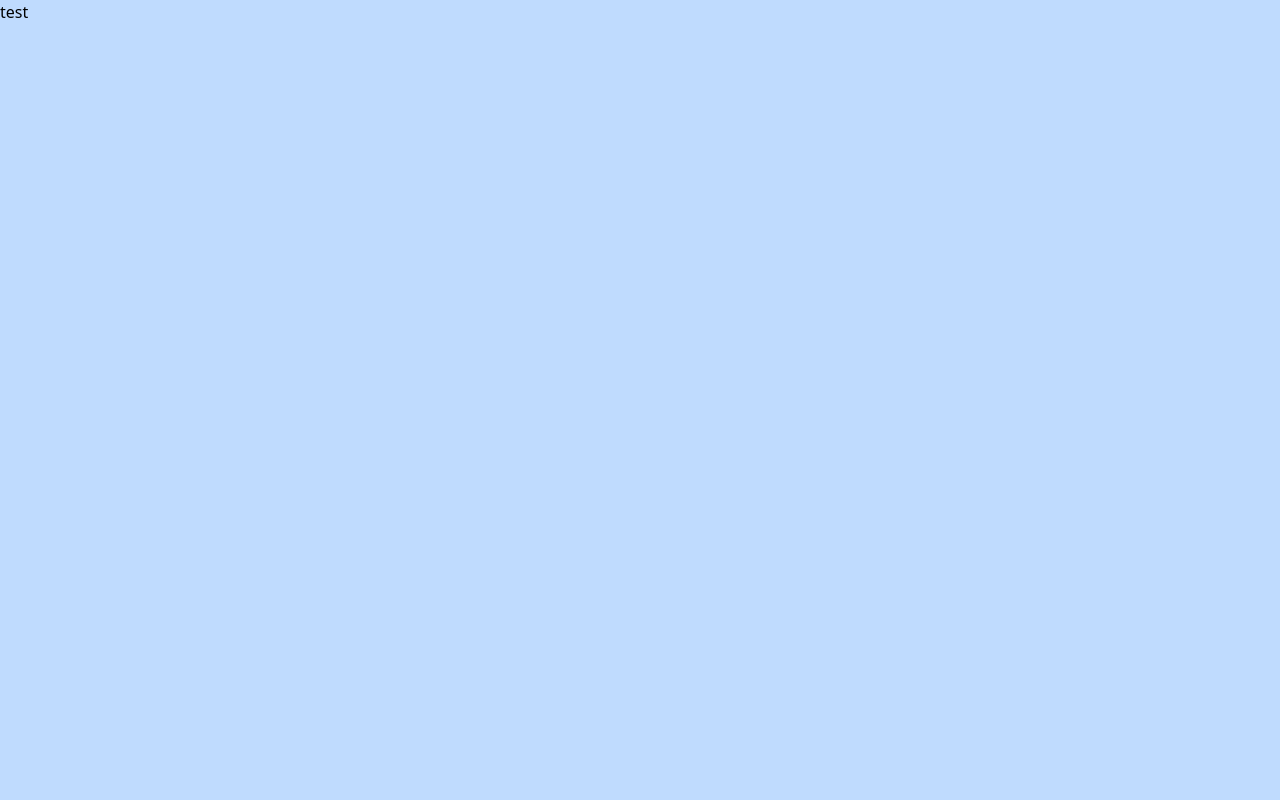
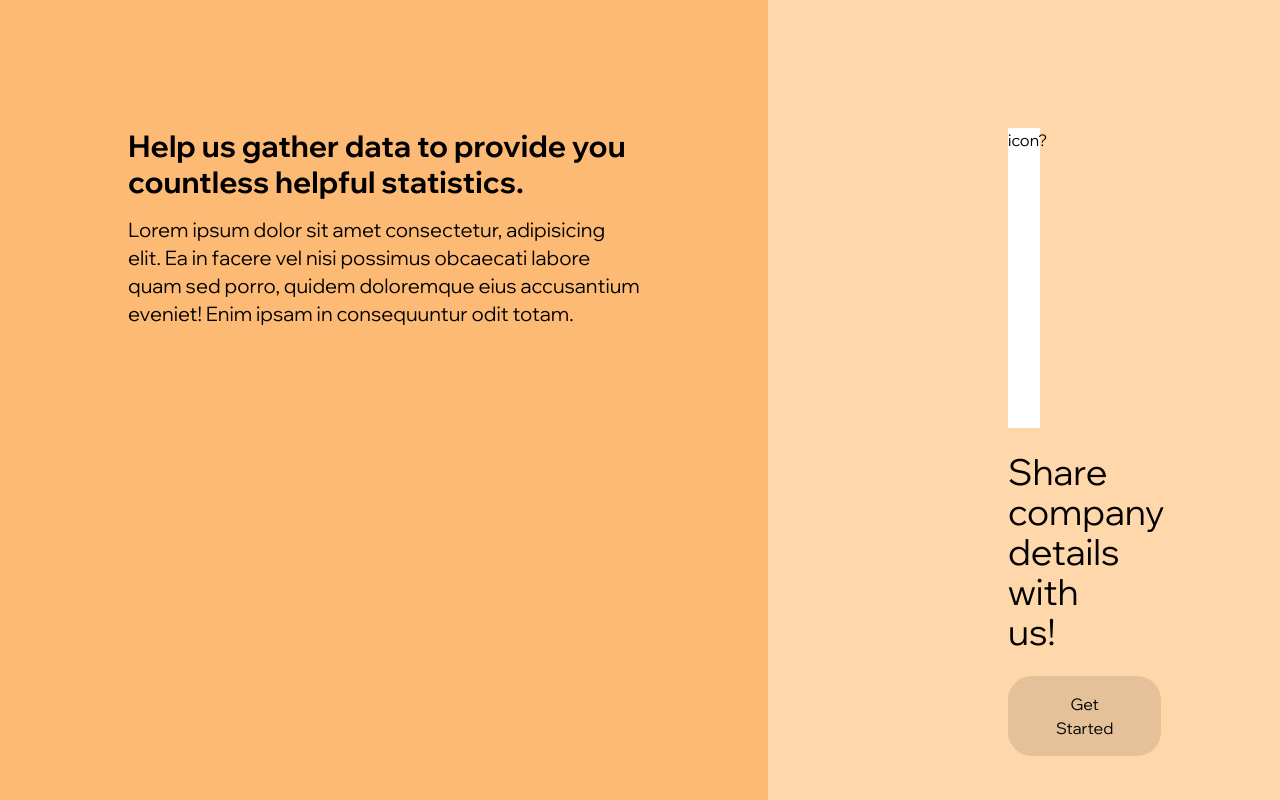
Before and after one commit to batorlancs/formtask, a React (Vite) app: page / in a window 1280 px wide. Built offline with nearby package versions, Linux system fonts and the light colour scheme.

Commit message:
simple page structure created with basic components and functions to track steps

```diff
--- a/package.json
+++ b/package.json
@@ -23,6 +23,7 @@
 		"eslint-plugin-react-hooks": "^4.6.0",
 		"eslint-plugin-react-refresh": "^0.3.4",
 		"postcss": "^8.4.23",
+		"tailwind-scrollbar": "^3.0.4",
 		"tailwindcss": "^3.3.2",
 		"vite": "^4.3.2"
 	}
--- a/src/components/mainPage/MainPage.jsx
+++ b/src/components/mainPage/MainPage.jsx
@@ -1,10 +1,20 @@
-import React from "react";
+import React, { useState } from "react";
+import RightBox from "./rightBox/RightBox";
+import LeftBox from "./leftBox/LeftBox";
 
 const MainPage = () => {
+
+    const [startedForm, setStartedForm] = useState(false);
+
+    const toggleStartedForm = () => {
+        setStartedForm(prev => !prev);
+    }
+
 	return (
 		<div>
-			<div className="h-screen w-screen bg-blue-200">
-                test
+			<div className="h-screen w-screen flex flex-row font-custom">
+                <LeftBox startedForm={startedForm} />
+                <RightBox startedForm={startedForm} toggleStartedForm={toggleStartedForm} />
             </div>
 		</div>
 	);
--- /dev/null
+++ b/src/components/mainPage/leftBox/LeftBox.jsx
@@ -0,0 +1,15 @@
+import React from "react";
+
+const LeftBox = (props) => {
+
+	return (
+		<div className={`${props.startedForm ? "w-[40%]" : "w-[60%]"} h-full duration-1000 bg-orange-300 flex justify-center px-32 pt-32`}>
+			<div className="flex flex-col gap-4">
+                <h1 className="text-3xl font-bold">Help us gather data to provide you countless helpful statistics.</h1>
+                <p className="text-xl">Lorem ipsum dolor sit amet consectetur, adipisicing elit. Ea in facere vel nisi possimus obcaecati labore quam sed porro, quidem doloremque eius accusantium eveniet! Enim ipsam in consequuntur odit totam.</p>
+            </div>
+		</div>
+	);
+};
+
+export default LeftBox;
--- /dev/null
+++ b/src/components/mainPage/rightBox/RightBox.jsx
@@ -0,0 +1,34 @@
+import React, { useState} from "react";
+import { GetStarted } from "./Steps/GetStarted";
+import StepTitle from "./Steps/StepTitle";
+import Step1 from "./Steps/Step1";
+
+const RightBox = (props) => {
+
+    const [currStep, setCurrStep] = useState(1);
+
+    const incCurrStepBy = (num) => {
+        setCurrStep(prev => prev+num);
+    }
+
+    const loadStep = () => {
+        if (currStep === 1) return <Step1 incCurrStepBy={incCurrStepBy}/>
+    }
+
+	return (
+		<div className={`${props.startedForm ? "w-[60%]" : "w-[40%]"} h-full bg-orange-200 duration-1000 flex items-start justify-center overflow-scroll scrollbar-none`}>
+			<div className="mt-32 px-60 w-full">
+                { props.startedForm ?
+                    <>
+                        <StepTitle currStep={currStep}/>
+                        { loadStep() }
+                    </>
+                    :
+                    <GetStarted toggleStartedForm={props.toggleStartedForm}/>
+                }
+            </div>
+		</div>
+	);
+};
+
+export default RightBox;
--- /dev/null
+++ b/src/components/mainPage/rightBox/Steps/GetStarted.jsx
@@ -0,0 +1,16 @@
+import React from "react";
+
+export const GetStarted = (props) => {
+	return (
+        <div className="">
+            <div className="h-[300px] w-full bg-white">icon?</div>
+            <h2 className="text-4xl mt-6">Share company details with us!</h2>
+            <button
+                className="px-12 py-4 bg-black bg-opacity-10 rounded-3xl mt-6"
+                onClick={props.toggleStartedForm}
+            >Get Started</button>
+        </div>
+	);
+};
+
+export default GetStarted;
--- /dev/null
+++ b/src/components/mainPage/rightBox/Steps/Step1.jsx
@@ -0,0 +1,31 @@
+import React from "react";
+import CompanyTextInput from "../formBox/inputs/CompanyTextInput";
+
+const Step1 = (props) => {
+	return (
+		<div>
+			<div className="flex flex-col gap-2">
+                <CompanyTextInput
+                    type="text"
+                    placeholder="Company Name Example Kft."
+                    label="Name"
+                />
+                <CompanyTextInput
+                    type="email"
+                    placeholder="example@company.com"
+                    label="Email"
+                />
+            </div>
+			<button
+				className="px-12 py-4 bg-black bg-opacity-10 rounded-3xl mt-6"
+				onClick={() => {
+					props.incCurrStepBy(1);
+				}}
+			>
+				Next
+			</button>
+		</div>
+	);
+};
+
+export default Step1;
--- /dev/null
+++ b/src/components/mainPage/rightBox/Steps/StepTitle.jsx
@@ -0,0 +1,28 @@
+import React, { useEffect } from "react";
+
+const stepTitles = [
+	"Get Started",
+	"Company Details",
+	"Employee Details",
+	"Verfify Details",
+	"Thank you",
+];
+const totalNumOfSteps = 4;
+
+const StepTitle = (props) => {
+	return (
+		<div className="w-full mb-12">
+			<h1 className="text-3xl font-bold mb-4">{stepTitles[props.currStep]}</h1>
+			<div className="w-full h-3 flex flex-row gap-2 justify-between">
+				{[...Array(props.currStep)].map((e, i) => (
+					<div className="w-full h-full bg-sky-400 rounded-full"></div>
+				))}
+				{[...Array(totalNumOfSteps - props.currStep)].map((e, i) => (
+					<div className="w-full h-full bg-black bg-opacity-10 rounded-full"></div>
+				))}
+			</div>
+		</div>
+	);
+};
+
+export default StepTitle;
--- /dev/null
+++ b/src/components/mainPage/rightBox/formBox/CompanyFormBox.jsx
@@ -0,0 +1,19 @@
+import React from "react";
+import CompanyTextInput from "./inputs/CompanyTextInput";
+import CompanyTextAreaInput from "./inputs/CompanyTextAreaInput";
+
+const CompanyFormBox = () => {
+	return (
+        <div className="">
+            <div className="mt-12 flex flex-col gap-6 justify-between">
+                <CompanyTextInput type="text" placeholder="Company Name Example Kft." label="Name"/>
+                <CompanyTextInput type="email" placeholder="example@company.com" label="Email"/>
+                <CompanyTextInput type="text" placeholder="0" label="Number of Employees" />
+                <CompanyTextAreaInput placeholder="Optional..." label="Description" />
+			</div>
+
+        </div>
+    );
+};
+
+export default CompanyFormBox;
--- /dev/null
+++ b/src/components/mainPage/rightBox/formBox/inputs/CompanyTextAreaInput.jsx
@@ -0,0 +1,17 @@
+import React from "react";
+
+const CompanyTextAreaInput = (props) => {
+	const { placeholder, label } = props;
+
+	return (
+		<div className="">
+			<h2 className="text-xl mb-2">{label}</h2>
+			<textarea
+				placeholder={placeholder}
+				className="h-40 w-full rounded-2xl bg-black bg-opacity-5 px-8 py-4 text-xl placeholder:text-black placeholder:text-opacity-40 resize-none scrollbar-none"
+			></textarea>
+		</div>
+	);
+};
+
+export default CompanyTextAreaInput;
--- /dev/null
+++ b/src/components/mainPage/rightBox/formBox/inputs/CompanyTextInput.jsx
@@ -0,0 +1,18 @@
+import React from "react";
+
+const CompanyTextInput = (props) => {
+	const { type, placeholder, label } = props;
+
+	return (
+		<div className="">
+			<h2 className="text-base mb-2">{label}</h2>
+			<input
+				type={type}
+				placeholder={placeholder}
+				className="w-full rounded-2xl bg-black bg-opacity-5 px-8 py-3 text-lg placeholder:text-black placeholder:text-opacity-40"
+			></input>
+		</div>
+	);
+};
+
+export default CompanyTextInput;
--- a/src/index.css
+++ b/src/index.css
@@ -1,3 +1,4 @@
+@import url('https://fonts.googleapis.com/css2?family=Wix+Madefor+Display:wght@400;500;600;700;800&display=swap');
 @tailwind base;
 @tailwind components;
 @tailwind utilities;
--- a/tailwind.config.js
+++ b/tailwind.config.js
@@ -5,7 +5,13 @@ export default {
         "./src/**/*.{js,ts,jsx,tsx,html}",
     ],
 	theme: {
-		extend: {},
+		extend: {
+            fontFamily: {
+                "custom": ["Wix Madefor Display", "sans-serif"],
+            }
+        },
 	},
-	plugins: [],
+	plugins: [
+        require('tailwind-scrollbar'),
+    ],
 };
```
Also changed, not shown: 1 other file (tests, documents, lock files or other folders).
